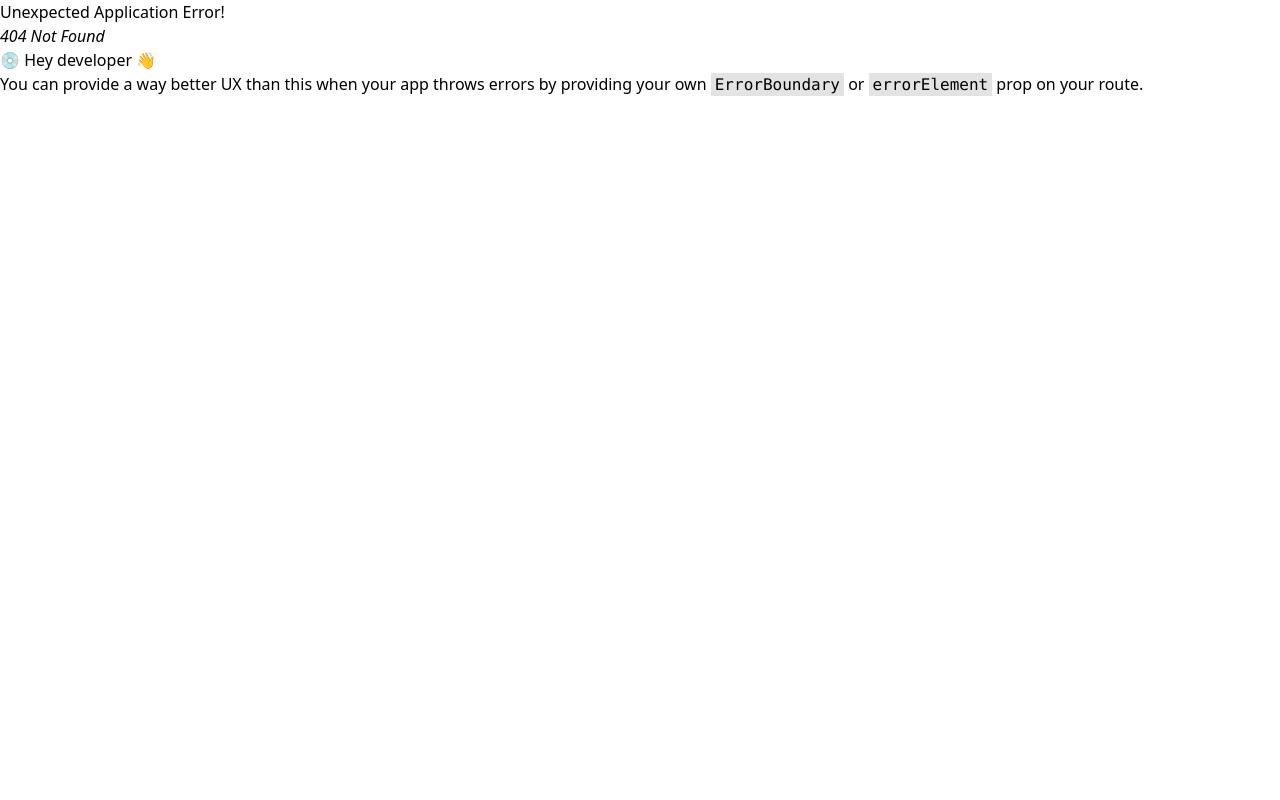
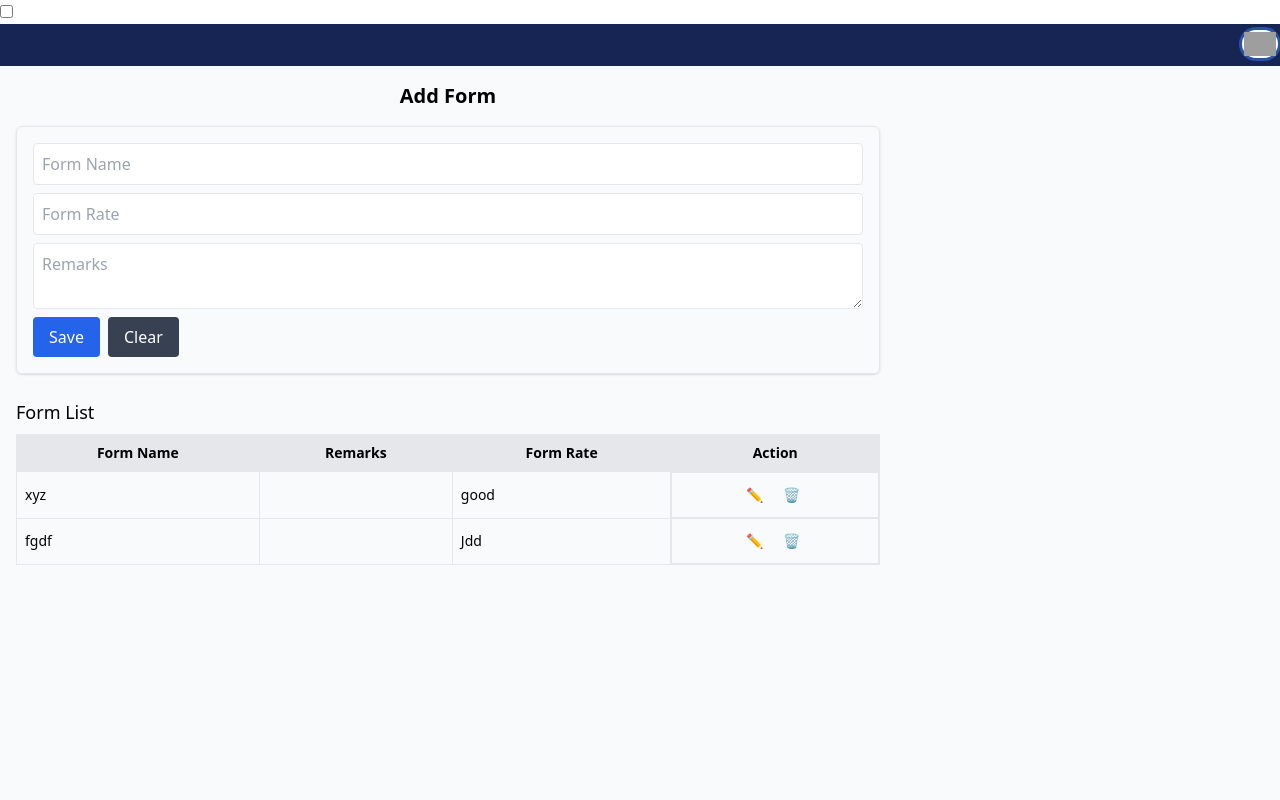
Before and after one commit to ajoy-dutta/ukilbar_frontend, a React (Vite) app: page /dashboard/formSetup in a window 1280 px wide. Before the commit this address had no page. Shown: the top 800 px of the page. Built offline with nearby package versions, Linux system fonts and the light colour scheme; sample sign-in values are in the browser's storage; grey boxes are pictures that could not be loaded.

Commit message:
form and building page

```diff
--- a/src/Dashboard/Dashboard.jsx
+++ b/src/Dashboard/Dashboard.jsx
@@ -1,3 +1,4 @@
+
 import { Link, NavLink, Outlet } from "react-router-dom";
 import { useEffect, useRef } from "react";
 import {
@@ -539,7 +540,7 @@ const Dashboard = () => {
                   <ul className="pl-8 space-y-2">
                     <li>
                       <NavLink
-                        to="/dashboard/form"
+                        to="/dashboard/formSetup"
                         className={({ isActive }) =>
                           isActive
                             ? "flex items-center gap-2 p-2 bg-blue-950 text-white"
@@ -551,7 +552,7 @@ const Dashboard = () => {
                     </li>
                     <li>
                       <NavLink
-                        to="/dashboard/building"
+                        to="/dashboard/addBuilding"
                         className={({ isActive }) =>
                           isActive
                             ? "flex items-center gap-2 p-2 bg-blue-950 text-white"
--- /dev/null
+++ b/src/Pages/AddBuilding/AddBuilding.jsx
@@ -0,0 +1,127 @@
+import React, { useState } from "react";
+ import axiosInstance from "../../Components/AxiosInstance";
+
+const AddBuilding = () => {
+  const [buildingName, setBuildingName] = useState("");
+  const [remarks, setRemarks] = useState("");
+    const [institution, setInstitution] = useState("");
+
+  const [buildings, setBuildings] = useState([
+    {
+      id: 1,
+      name: "জেলা আইনজীবী সমিতি ২ নং ভবন",
+      remarks: "",
+      institution: "JASHORE DISTRICT BAR ASSOCIATION",
+    },
+    {
+      id: 2,
+      name: "জেলা আইনজীবী সমিতি ১ নং ভবন",
+      remarks: "",
+      institution: "JASHORE DISTRICT BAR ASSOCIATION",
+    },
+  ]);
+
+  const handleSubmit = async (e) => {
+    e.preventDefault();
+
+    const newBuilding = {
+      name: buildingName,
+      remarks: remarks,
+      institution: "institution",
+    };
+
+    try {
+      const res = await axiosInstance.post("/building", newBuilding);
+      const savedBuilding = res.data;
+
+      setBuildings([...buildings, savedBuilding]);
+      setBuildingName("");
+      setRemarks("");
+    } catch (error) {
+      console.error("Failed to save building:", error);
+      alert("❌ বিল্ডিং সংরক্ষণ ব্যর্থ হয়েছে");
+    }
+  };
+
+  const handleDelete = (id) => {
+    setBuildings(buildings.filter((b) => b.id !== id));
+  };
+
+  return (
+    <div className="p-4 max-w-4xl">
+      <h2 className="text-xl text-center font-semibold mb-4">Building Info</h2>
+
+      <form onSubmit={handleSubmit} className="border p-4 rounded-md shadow mb-6">
+        <input
+          type="text"
+          placeholder="Building Name"
+          value={buildingName}
+          onChange={(e) => setBuildingName(e.target.value)}
+          className="block w-full mb-2 p-2 border rounded"
+          required
+        />
+           <input
+          type="text"
+          placeholder="Institution Name"
+          value={institution}
+          onChange={(e) => setInstitution(e.target.value)}
+          className="block w-full mb-2 p-2 border rounded"
+          required
+        />
+        <textarea
+          placeholder="Remarks"
+          value={remarks}
+          onChange={(e) => setRemarks(e.target.value)}
+          className="block w-full mb-2 p-2 border rounded"
+        />
+        <button type="submit" className="bg-blue-600 text-white px-4 py-2 rounded mr-2">
+          Save
+        </button>
+        <button
+          type="button"
+          onClick={() => {
+            setBuildingName("");
+            setRemarks("");
+          }}
+          className="bg-gray-700 text-white px-4 py-2 rounded"
+        >
+          Clear
+        </button>
+      </form>
+
+      <div>
+        <h3 className="text-lg font-medium mb-2">Building List</h3>
+        <table className="w-full border text-sm">
+          <thead>
+            <tr className="bg-gray-200">
+              <th className="border p-2">Building Name</th>
+              <th className="border p-2">Remarks</th>
+              <th className="border p-2">Institution Name</th>
+              <th className="border p-2">Action</th>
+            </tr>
+          </thead>
+          <tbody>
+            {buildings.map((b) => (
+              <tr key={b.id}>
+                <td className="border p-2">{b.name}</td>
+                <td className="border p-2">{b.remarks}</td>
+                <td className="border p-2">{b.institution}</td>
+                <td className="border p-2 flex space-x-2 justify-center">
+                  <button className="hover:bg-blue-900 text-white px-1 py-1 rounded">✏️</button>
+                  <button
+                    onClick={() => handleDelete(b.id)}
+                    className=" hover:bg-blue-900 text-white px-2 py-1 rounded"
+                  >
+                    🗑
+                  </button>
+                </td>
+              </tr>
+            ))}
+          </tbody>
+        </table>
+      </div>
+    </div>
+  );
+};
+
+export default AddBuilding;
--- a/src/Pages/Configuration/Configuration.jsx
+++ /dev/null
@@ -1,11 +0,0 @@
-import React from 'react';
-
-const Configuration = () => {
-    return (
-        <div>
-            ddd
-        </div>
-    );
-};
-
-export default Configuration;
--- a/src/Pages/DashboardHome/DashboardHome.jsx
+++ /dev/null
@@ -1,11 +0,0 @@
-import React from 'react';
-
-const DashboardHome = () => {
-    return (
-        <div>
-          drftg
-        </div>
-    );
-};
-
-export default DashboardHome;
--- /dev/null
+++ b/src/Pages/FormSetup/FormSetup.jsx
@@ -0,0 +1,129 @@
+import { useState } from "react";
+import axiosInstance from "../../Components/AxiosInstance";
+
+const FormSetup = () => {
+  const [form_name, setFormName] = useState("");
+  const [form_rate, setFormRate] = useState("");
+  const [remarks, setRemarks] = useState("");
+
+  const [forms, setForms] = useState([
+    {
+      id: 1,
+      form_name: "xyz",
+      remarks: "",
+      form_rate: "good",
+    },
+    {
+      id: 2,
+      form_name: "fgdf",
+      remarks: "",
+      form_rate: "Jdd",
+    },
+  ]);
+
+  const handleSubmit = async (e) => {
+    e.preventDefault();
+
+    const newForm = {
+      form_name,
+      form_rate,
+      remarks,
+    };
+
+    try {
+      const res = await axiosInstance.post("/form", newForm);
+      const savedForm = res.data;
+
+      setForms([...forms, savedForm]);
+      setFormName("");
+      setFormRate("");
+      setRemarks("");
+    } catch (error) {
+      console.error("Failed to save form:", error);
+      alert("❌ ফর্ম সংরক্ষণ ব্যর্থ হয়েছে");
+    }
+  };
+
+  const handleDelete = (id) => {
+    setForms(forms.filter((f) => f.id !== id));
+  };
+
+  return (
+    <div className="p-4 max-w-4xl">
+      <h2 className="text-xl text-center font-semibold mb-4">Add Form</h2>
+
+      <form onSubmit={handleSubmit} className="border p-4 rounded-md shadow mb-6">
+        <input
+          type="text"
+          placeholder="Form Name"
+          value={form_name}
+          onChange={(e) => setFormName(e.target.value)}
+          className="block w-full mb-2 p-2 border rounded"
+          required
+        />
+        <input
+          type="text"
+          placeholder="Form Rate"
+          value={form_rate}
+          onChange={(e) => setFormRate(e.target.value)}
+          className="block w-full mb-2 p-2 border rounded"
+          required
+        />
+        <textarea
+          placeholder="Remarks"
+          value={remarks}
+          onChange={(e) => setRemarks(e.target.value)}
+          className="block w-full mb-2 p-2 border rounded"
+        />
+        <button type="submit" className="bg-blue-600 text-white px-4 py-2 rounded mr-2">
+          Save
+        </button>
+        <button
+          type="button"
+          onClick={() => {
+            setFormName("");
+            setFormRate("");
+            setRemarks("");
+          }}
+          className="bg-gray-700 text-white px-4 py-2 rounded"
+        >
+          Clear
+        </button>
+      </form>
+
+      <div>
+        <h3 className="text-lg font-medium mb-2">Form List</h3>
+        <table className="w-full border text-sm">
+          <thead>
+            <tr className="bg-gray-200">
+              <th className="border p-2">Form Name</th>
+              <th className="border p-2">Remarks</th>
+              <th className="border p-2">Form Rate</th>
+              <th className="border p-2">Action</th>
+            </tr>
+          </thead>
+          <tbody>
+            {forms.map((f) => (
+              <tr key={f.id}>
+                <td className="border p-2">{f.form_name}</td>
+                <td className="border p-2">{f.remarks}</td>
+                <td className="border p-2">{f.form_rate}</td>
+                <td className="border p-2 flex space-x-2 justify-center">
+                  <button className="hover:bg-blue-900 text-white px-1 py-1 rounded">✏️</button>
+                  <button
+                    onClick={() => handleDelete(f.id)}
+                    className="hover:bg-blue-900 text-white px-2 py-1 rounded"
+                  >
+                    🗑
+                  </button>
+                </td>
+              </tr>
+            ))}
+          </tbody>
+        </table>
+      </div>
+    </div>
+  );
+};
+
+export default FormSetup;
```
Also changed, not shown: src/main.jsx (+7 -6 lines).
